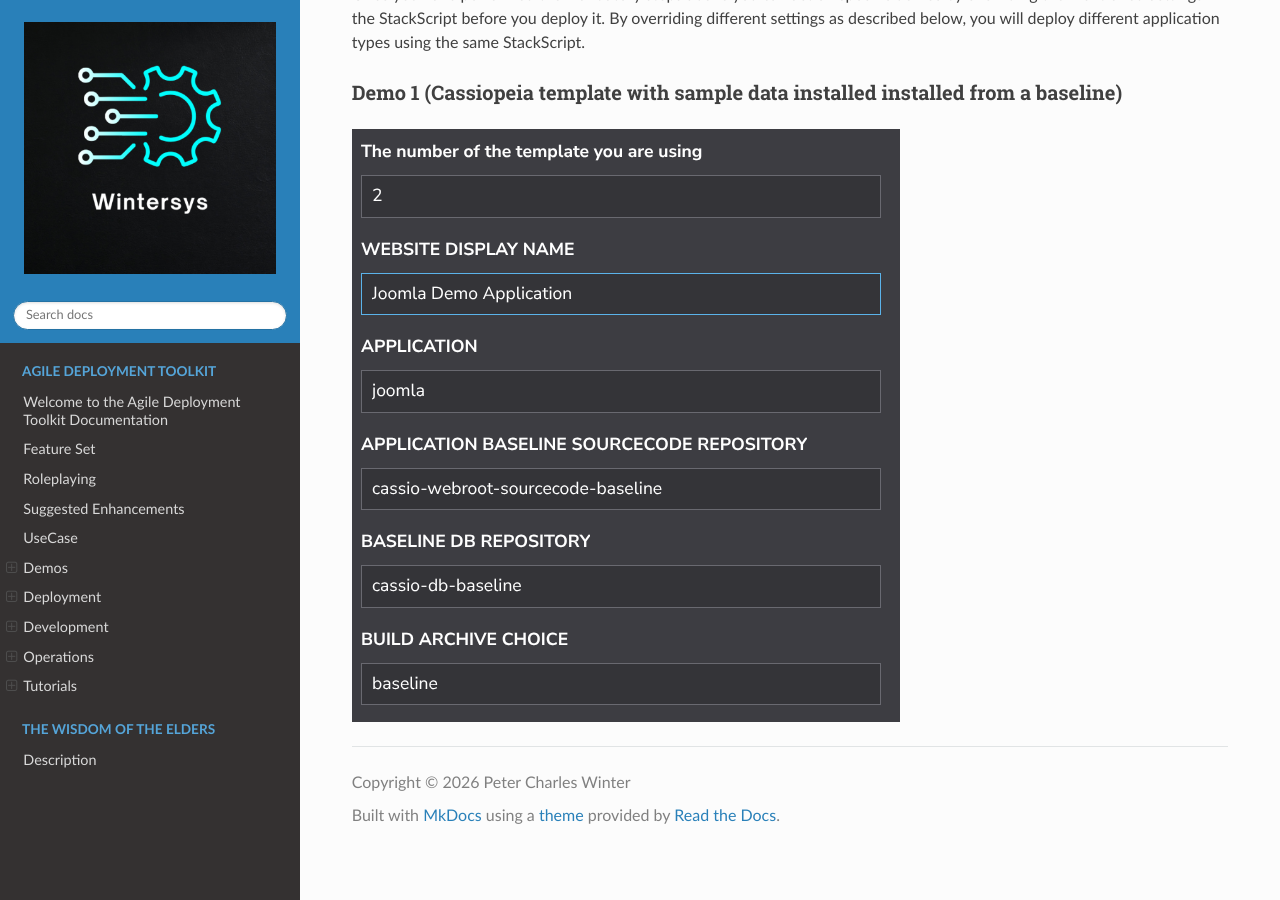
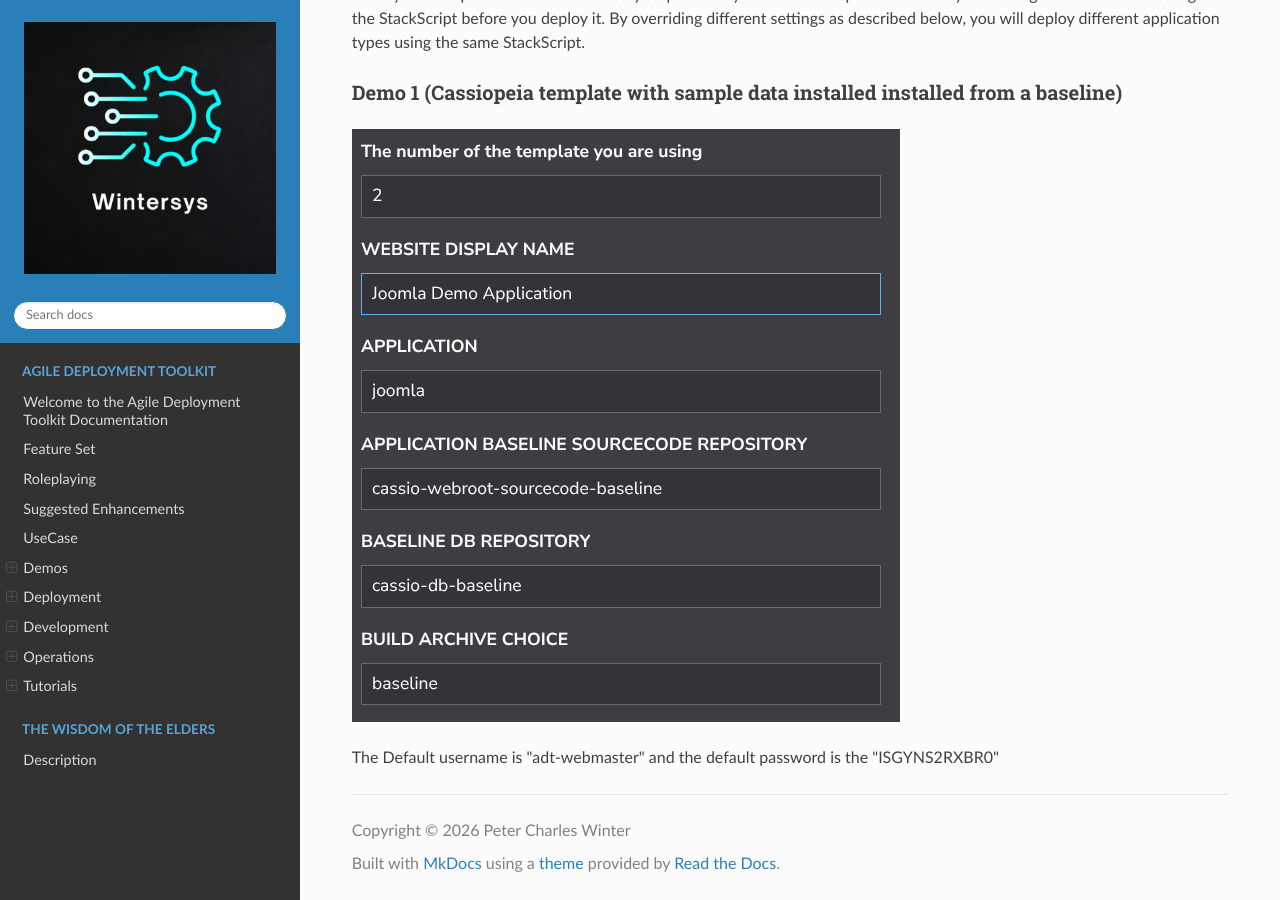
Before and after one commit to wintersys-dev/adt-documentation, an MkDocs documentation site: the page built from docs/Agile Deployment Toolkit/Demos/JoomlaDemos.md, in a window 1280 px wide and 900 px high, scrolled down 501 px. Built offline with MkDocs 1.6.1, drawn with Linux system fonts in a browser that asks for light colours; nearby versions of some CDN libraries.

Commit message:
Update JoomlaDemos.md

```diff
--- a/docs/Agile Deployment Toolkit/Demos/JoomlaDemos.md
+++ b/docs/Agile Deployment Toolkit/Demos/JoomlaDemos.md
@@ -13,7 +13,8 @@ Perform step 1 or 2 below according to your experience and apply the overrides t
 
 Once you have performed the mandatory steps above you can action specific demos by overriding the mentioned settings in the StackScript before you deploy it. By overriding different settings as described below, you will deploy different application types using the same StackScript.
 
-
 ### Demo 1 (Cassiopeia template with sample data installed installed from a baseline)
 
 ![](images/joomla-cassio.png "Joomla Cassio")
+
+The Default username is "adt-webmaster" and the default password is the "ISGYNS2RXBR0"
```
